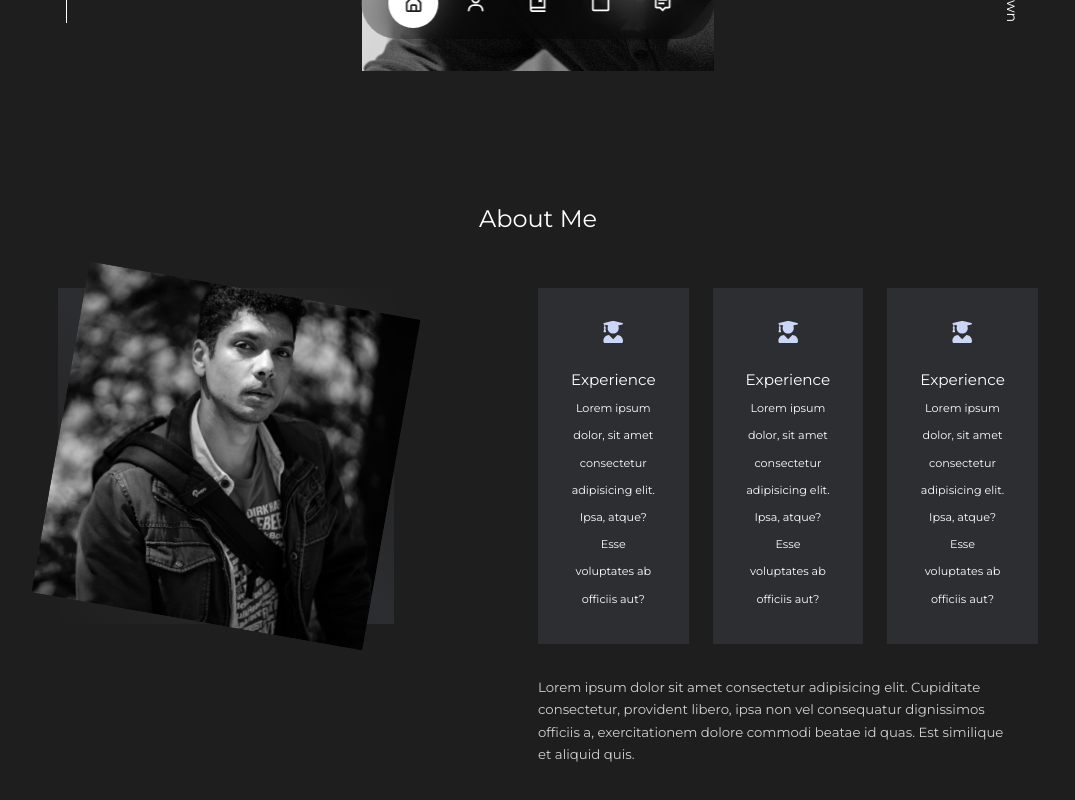
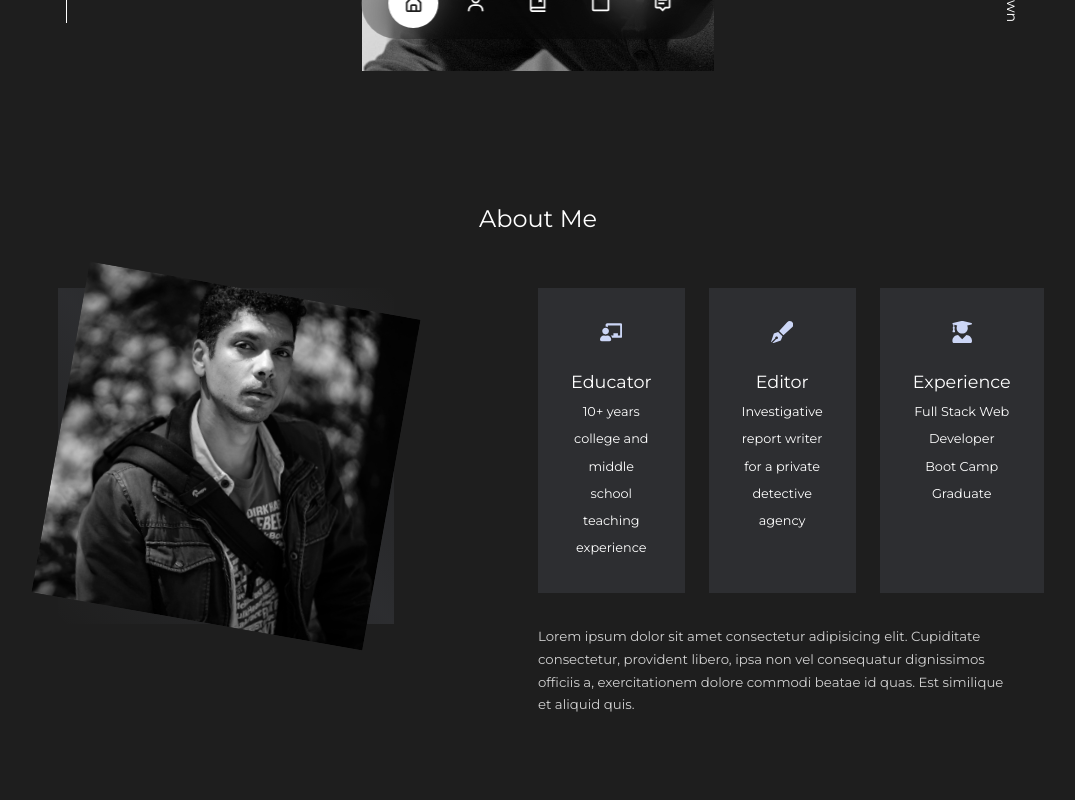
Before and after one commit to ZBerkley88/react-two-boogaloo, a React (Create React App) app: page / in a window 1280 px wide. Shown: the part 729-1529 px from the top of the page, without its empty margins (102-1177 px from the left). Built offline with nearby package versions, Linux system fonts and the light colour scheme.

Commit message:
updated about section

```diff
--- a/src/components/about/About.jsx
+++ b/src/components/about/About.jsx
@@ -2,7 +2,8 @@ import React from "react";
 import "./about.css";
 import ME from "../../assets/about-me.jpg";
 
-import { FaUserGraduate } from "react-icons/fa";
+import { FaUserGraduate, FaPenFancy, FaChalkboardTeacher } from "react-icons/fa";
+
 
 const About = () => {
   return (
@@ -18,27 +19,24 @@ const About = () => {
         <div className="about_content">
           <div className="about_cards">
             <article className="about_card">
-              <FaUserGraduate className="about_icon" />
-              <h5>Experience</h5>
+              <FaChalkboardTeacher className="about_icon" />
+              <h5>Educator</h5>
               <small>
-                Lorem ipsum dolor, sit amet consectetur adipisicing elit. Ipsa,
-                atque? Esse voluptates ab officiis aut?
+                10+ years college and middle school teaching experience
+              </small>
+            </article>
+            <article className="about_card">
+              <FaPenFancy className="about_icon" />
+              <h5>Editor</h5>
+              <small>
+                Investigative report writer for a private detective agency
               </small>
             </article>
             <article className="about_card">
               <FaUserGraduate className="about_icon" />
               <h5>Experience</h5>
               <small>
-                Lorem ipsum dolor, sit amet consectetur adipisicing elit. Ipsa,
-                atque? Esse voluptates ab officiis aut?
-              </small>
-            </article>
-            <article className="about_card">
-              <FaUserGraduate className="about_icon" />
-              <h5>Experience</h5>
-              <small>
-                Lorem ipsum dolor, sit amet consectetur adipisicing elit. Ipsa,
-                atque? Esse voluptates ab officiis aut?
+                Full Stack Web Developer Boot Camp Graduate
               </small>
             </article>
           </div>
--- a/src/components/about/about.css
+++ b/src/components/about/about.css
@@ -51,11 +51,11 @@
 }
 
 .about_card h5 {
-  font-size: 0.95rem;
+  font-size: 1.1rem;
 }
 
 .about_card small {
-  font-size: 0.7rem;
+  font-size: 0.8rem;
   color: var(--primary);
 }
 
```
Also changed, not shown: src/assets/classroom.jpg (added).
